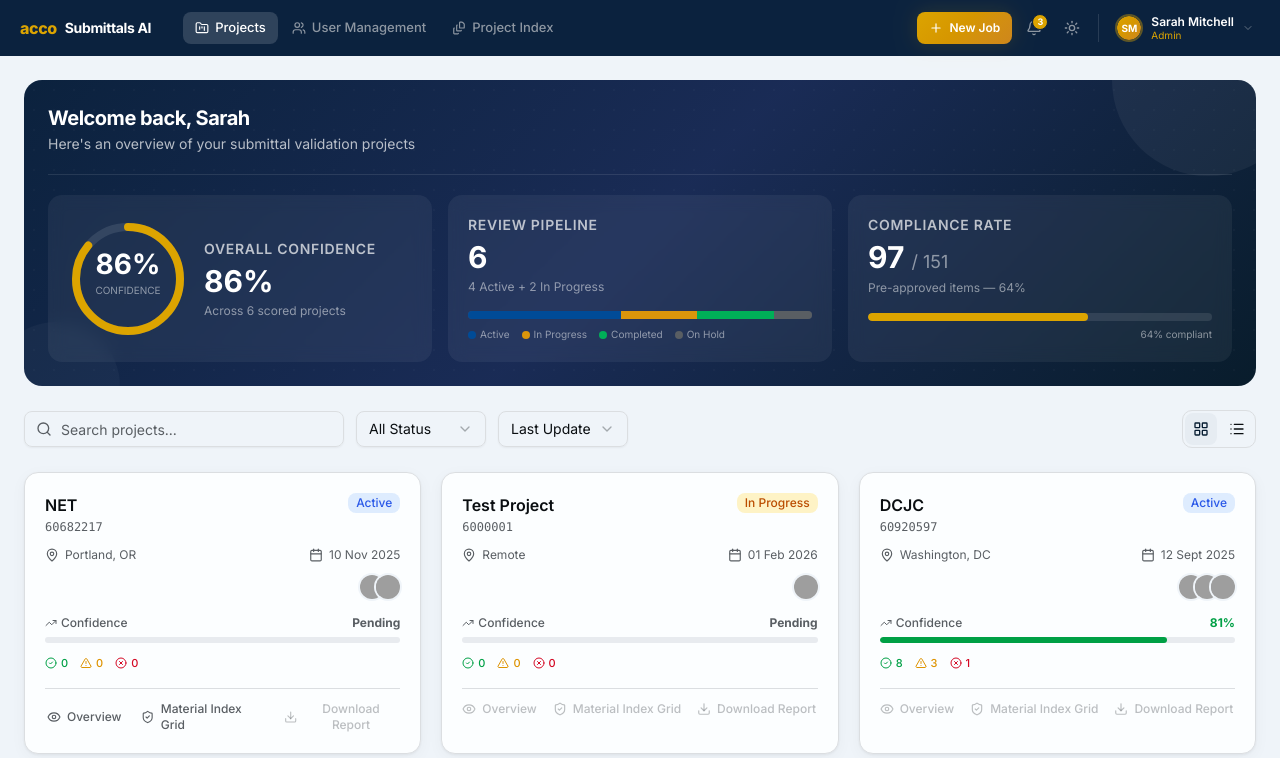
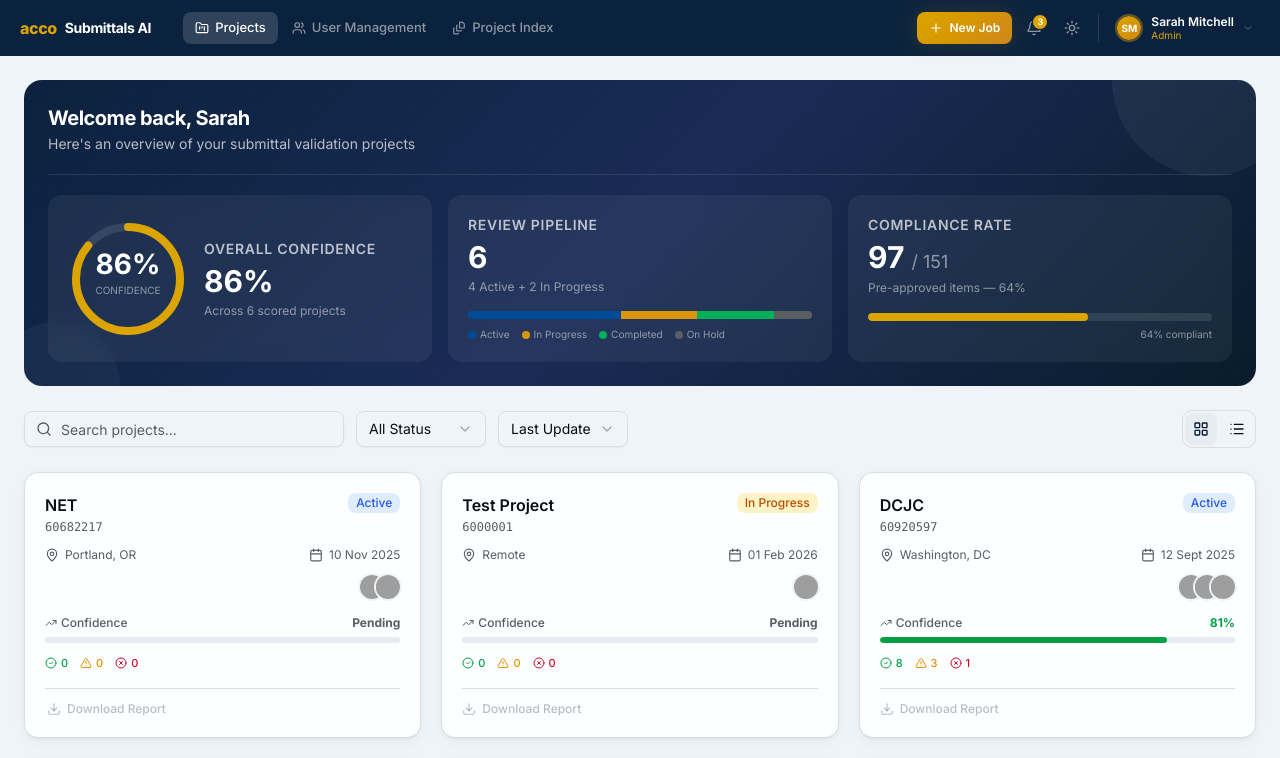
Before and after one commit to hari-hawk/Accoes, a Next.js app: page /projects in a window 1280 px wide. Shown: the top 758 px of the page. Built offline with nearby package versions, Linux system fonts and the light colour scheme; grey boxes are pictures that could not be loaded.

Commit message:
feat: Card click navigates to overview, name click opens detail panel, single Download action
Co-Authored-By: Claude Opus 4.6 <noreply@anthropic.com>

```diff
--- a/src/components/projects/project-card.tsx
+++ b/src/components/projects/project-card.tsx
@@ -1,9 +1,7 @@
 "use client";
 
-import Link from "next/link";
+import { useRouter } from "next/navigation";
 import {
-  Eye,
-  ShieldCheck,
   Download,
   MapPin,
   Calendar,
@@ -37,13 +35,14 @@ function getInitials(name: string) {
 
 export function ProjectCard({
   project,
-  onCardClick,
+  onNameClick,
   onDownloadReport,
 }: {
   project: Project;
-  onCardClick?: (project: Project) => void;
+  onNameClick?: (project: Project) => void;
   onDownloadReport?: (project: Project) => void;
 }) {
+  const router = useRouter();
   const confidence = project.confidenceSummary.overallConfidence;
   const confidenceColor =
     confidence >= 80
@@ -77,9 +76,8 @@ export function ProjectCard({
   const visibleMembers = members.slice(0, 3);
   const overflowCount = members.length - visibleMembers.length;
 
-  // Action link hrefs
+  // Navigation href
   const overviewHref = `/projects/${project.id}/versions/${project.latestVersionId}`;
-  const materialIndexGridHref = `/projects/${project.id}/versions/${project.latestVersionId}/review`;
 
   return (
     <article
@@ -92,22 +90,41 @@ export function ProjectCard({
       {/* Clickable card body */}
       <div
         className="p-5 cursor-pointer"
-        onClick={() => onCardClick?.(project)}
+        onClick={() => {
+          if (hasVersions) {
+            router.push(overviewHref);
+          } else {
+            onNameClick?.(project);
+          }
+        }}
         role="button"
         tabIndex={0}
-        aria-label={`View details for ${project.name}`}
+        aria-label={hasVersions ? `Open overview for ${project.name}` : `View details for ${project.name}`}
         onKeyDown={(e) => {
           if (e.key === "Enter" || e.key === " ") {
             e.preventDefault();
-            onCardClick?.(project);
+            if (hasVersions) {
+              router.push(overviewHref);
+            } else {
+              onNameClick?.(project);
+            }
           }
         }}
       >
         {/* Row 1: Name + Status */}
         <div className="flex items-start justify-between gap-3">
           <div className="min-w-0 flex-1">
-            <h3 className="text-base font-semibold truncate group-hover:text-nav-accent transition-colors">
+            <h3 className="text-base font-semibold truncate transition-colors">
+              <button
+                type="button"
+                className="hover:underline hover:text-nav-accent cursor-pointer transition-colors text-left"
+                onClick={(e) => {
+                  e.stopPropagation();
+                  onNameClick?.(project);
+                }}
+              >
                 {project.name}
+              </button>
             </h3>
             <p className="mt-0.5 text-xs font-mono text-muted-foreground">
               {project.jobId}
@@ -190,7 +207,7 @@ export function ProjectCard({
           </div>
         </div>
 
-        {/* Row 6: 3 icon+text action links */}
+        {/* Row 6: Download Report action */}
         <div
           className="mt-4 pt-3 border-t flex items-center gap-4"
           onClick={(e) => e.stopPropagation()}
@@ -199,23 +216,6 @@ export function ProjectCard({
           aria-label="Quick actions"
         >
           {hasVersions ? (
-            <>
-              <Link
-                href={overviewHref}
-                className="flex items-center gap-1.5 text-xs text-muted-foreground hover:text-nav-accent transition-colors font-medium focus-visible:ring-2 focus-visible:ring-nav-accent focus-visible:ring-offset-1 rounded-sm outline-none px-0.5"
-                aria-label={`View overview for ${project.name}`}
-              >
-                <Eye className="h-3.5 w-3.5" aria-hidden="true" />
-                Overview
-              </Link>
-              <Link
-                href={materialIndexGridHref}
-                className="flex items-center gap-1.5 text-xs text-muted-foreground hover:text-nav-accent transition-colors font-medium focus-visible:ring-2 focus-visible:ring-nav-accent focus-visible:ring-offset-1 rounded-sm outline-none px-0.5"
-                aria-label={`View material matrix for ${project.name}`}
-              >
-                <ShieldCheck className="h-3.5 w-3.5" aria-hidden="true" />
-                Material Index Grid
-              </Link>
             <button
               type="button"
               className={cn(
@@ -237,23 +237,7 @@ export function ProjectCard({
               <Download className="h-3.5 w-3.5" aria-hidden="true" />
               Download Report
             </button>
-            </>
           ) : (
-            <>
-              <span
-                className="flex items-center gap-1.5 text-xs text-muted-foreground/40 font-medium cursor-not-allowed"
-                aria-label="Overview unavailable — no versions"
-              >
-                <Eye className="h-3.5 w-3.5" aria-hidden="true" />
-                Overview
-              </span>
-              <span
-                className="flex items-center gap-1.5 text-xs text-muted-foreground/40 font-medium cursor-not-allowed"
-                aria-label="Material Index Grid unavailable — no versions"
-              >
-                <ShieldCheck className="h-3.5 w-3.5" aria-hidden="true" />
-                Material Index Grid
-              </span>
             <span
               className="flex items-center gap-1.5 text-xs text-muted-foreground/40 font-medium cursor-not-allowed"
               aria-label="Download report unavailable — no versions"
@@ -261,7 +245,6 @@ export function ProjectCard({
               <Download className="h-3.5 w-3.5" aria-hidden="true" />
               Download Report
             </span>
-            </>
           )}
         </div>
       </div>
--- a/src/components/projects/project-list.tsx
+++ b/src/components/projects/project-list.tsx
@@ -2,11 +2,10 @@
 
 import { useState } from "react";
 import Link from "next/link";
+import { useRouter } from "next/navigation";
 import {
   Plus,
   FolderKanban,
-  Eye,
-  ShieldCheck,
   Download,
   FileText,
   FileSpreadsheet,
@@ -308,13 +307,14 @@ function HeroSection() {
 
 function ProjectListRow({
   project,
-  onClick,
+  onNameClick,
   onDownloadReport,
 }: {
   project: Project;
-  onClick: (project: Project) => void;
+  onNameClick: (project: Project) => void;
   onDownloadReport: (project: Project) => void;
 }) {
+  const router = useRouter();
   const confidence = project.confidenceSummary.overallConfidence;
   const confidenceColor =
     confidence >= 80
@@ -326,29 +326,49 @@ function ProjectListRow({
           : "text-muted-foreground";
 
   const hasVersions = !!project.latestVersionId;
+  const overviewHref = `/projects/${project.id}/versions/${project.latestVersionId}`;
 
   // Check if project has documents in its latest version
   const hasDocuments = hasVersions && getDocumentsByVersion(
     getVersionsByProject(project.id).find((v) => v.id === project.latestVersionId)?.id ?? ""
   ).length > 0;
 
+  const handleRowClick = () => {
+    if (hasVersions) {
+      router.push(overviewHref);
+    } else {
+      onNameClick(project);
+    }
+  };
+
   return (
     <div
       className="flex items-center gap-4 px-4 py-3 border-b last:border-b-0 hover:bg-muted/30 transition-colors cursor-pointer"
-      onClick={() => onClick(project)}
+      onClick={handleRowClick}
       role="row"
       tabIndex={0}
       aria-label={`${project.name}, Job ${project.jobId}, ${confidence > 0 ? `${confidence}% confidence` : "Pending"}`}
       onKeyDown={(e) => {
         if (e.key === "Enter" || e.key === " ") {
           e.preventDefault();
-          onClick(project);
+          handleRowClick();
         }
       }}
     >
       {/* Name + Job ID */}
       <div className="min-w-0 flex-1">
-        <p className="text-sm font-semibold truncate">{project.name}</p>
+        <p className="text-sm font-semibold truncate">
+          <button
+            type="button"
+            className="hover:underline hover:text-nav-accent cursor-pointer transition-colors text-left"
+            onClick={(e) => {
+              e.stopPropagation();
+              onNameClick(project);
+            }}
+          >
+            {project.name}
+          </button>
+        </p>
         <p className="text-xs font-mono text-muted-foreground truncate">{project.jobId}</p>
       </div>
 
@@ -375,7 +395,7 @@ function ProjectListRow({
         </time>
       </div>
 
-      {/* 3 action icons */}
+      {/* Download action */}
       <div
         className="shrink-0 flex items-center gap-1"
         onClick={(e) => e.stopPropagation()}
@@ -384,21 +404,6 @@ function ProjectListRow({
         aria-label="Project actions"
       >
         {hasVersions ? (
-          <>
-            <Link
-              href={`/projects/${project.id}/versions/${project.latestVersionId}`}
-              className="inline-flex items-center justify-center h-8 w-8 rounded-md text-muted-foreground hover:text-nav-accent hover:bg-muted/50 transition-colors focus-visible:ring-2 focus-visible:ring-nav-accent focus-visible:ring-offset-1 outline-none"
-              aria-label={`View overview for ${project.name}`}
-            >
-              <Eye className="h-4 w-4" aria-hidden="true" />
-            </Link>
-            <Link
-              href={`/projects/${project.id}/versions/${project.latestVersionId}/review`}
-              className="inline-flex items-center justify-center h-8 w-8 rounded-md text-muted-foreground hover:text-nav-accent hover:bg-muted/50 transition-colors focus-visible:ring-2 focus-visible:ring-nav-accent focus-visible:ring-offset-1 outline-none"
-              aria-label={`View material index grid for ${project.name}`}
-            >
-              <ShieldCheck className="h-4 w-4" aria-hidden="true" />
-            </Link>
           <button
             type="button"
             className={cn(
@@ -419,23 +424,7 @@ function ProjectListRow({
           >
             <Download className="h-4 w-4" aria-hidden="true" />
           </button>
-          </>
         ) : (
-          <>
-            <span
-              className="inline-flex items-center justify-center h-8 w-8 text-muted-foreground/30 cursor-not-allowed"
-              role="img"
-              aria-label="Overview unavailable — no versions"
-            >
-              <Eye className="h-4 w-4" aria-hidden="true" />
-            </span>
-            <span
-              className="inline-flex items-center justify-center h-8 w-8 text-muted-foreground/30 cursor-not-allowed"
-              role="img"
-              aria-label="Material Index Grid unavailable — no versions"
-            >
-              <ShieldCheck className="h-4 w-4" aria-hidden="true" />
-            </span>
           <span
             className="inline-flex items-center justify-center h-8 w-8 text-muted-foreground/30 cursor-not-allowed"
             role="img"
@@ -443,7 +432,6 @@ function ProjectListRow({
           >
             <Download className="h-4 w-4" aria-hidden="true" />
           </span>
-          </>
         )}
       </div>
     </div>
@@ -768,7 +756,7 @@ export function ProjectList() {
             <ProjectCard
               key={project.id}
               project={project}
-              onCardClick={handleCardClick}
+              onNameClick={handleCardClick}
               onDownloadReport={handleDownloadReport}
             />
           ))}
@@ -782,13 +770,13 @@ export function ProjectList() {
             <div className="shrink-0" role="columnheader">Status</div>
             <div className="shrink-0 w-16 text-right" role="columnheader" aria-label="Confidence">Conf.</div>
             <div className="shrink-0 w-24 text-right hidden lg:block" role="columnheader">Created</div>
-            <div className="shrink-0 w-[104px]" role="columnheader" aria-label="Actions" />
+            <div className="shrink-0 w-10" role="columnheader" aria-label="Actions" />
           </div>
           {projects.map((project) => (
             <ProjectListRow
               key={project.id}
               project={project}
-              onClick={handleCardClick}
+              onNameClick={handleCardClick}
               onDownloadReport={handleDownloadReport}
             />
           ))}
```
Lines whose indentation alone changed are shown as unchanged.
